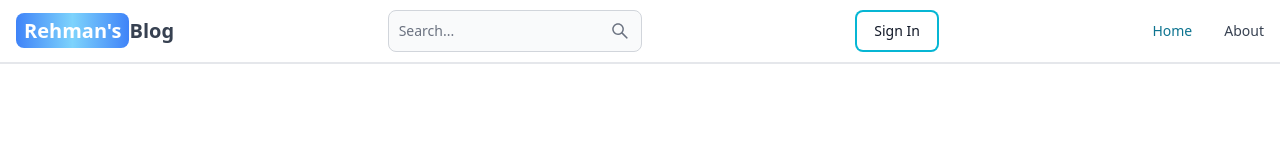
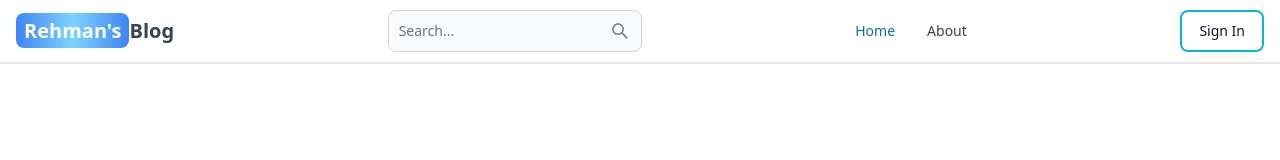
Before and after one commit to MuhammadAdil304/rehman-blog-frontend, a React (Vite) app: page / in a window 1280 px wide. Shown: the top 160 px of the page. Built offline with nearby package versions, Linux system fonts and the light colour scheme; no server answers.

Commit message:
work updated

```diff
--- a/src/components/MAHeader.jsx
+++ b/src/components/MAHeader.jsx
@@ -88,12 +88,14 @@ export default function MAHeader() {
         >
           <AiOutlineSearch />
         </Button>
-      ):(
-        <AiOutlineArrowDown className="md:hidden" onClick={() => setSearchInSm(false)}/>
+      ) : (
+        <AiOutlineArrowDown
+          className="md:hidden"
+          onClick={() => setSearchInSm(false)}
+        />
       )}
 
-      <div className="">
-
+      <div className="flex md:order-2 gap-2">
         {currentUser ? (
           <Dropdown
             arrowIcon={false}
@@ -144,6 +146,7 @@ export default function MAHeader() {
           <Link to="/about">About</Link>
         </Navbar.Link>
       </Navbar.Collapse>
+
       {searchInSm && (
         <form className="w-full mt-2" onSubmit={handleSubmitInSm}>
           <TextInput
```
